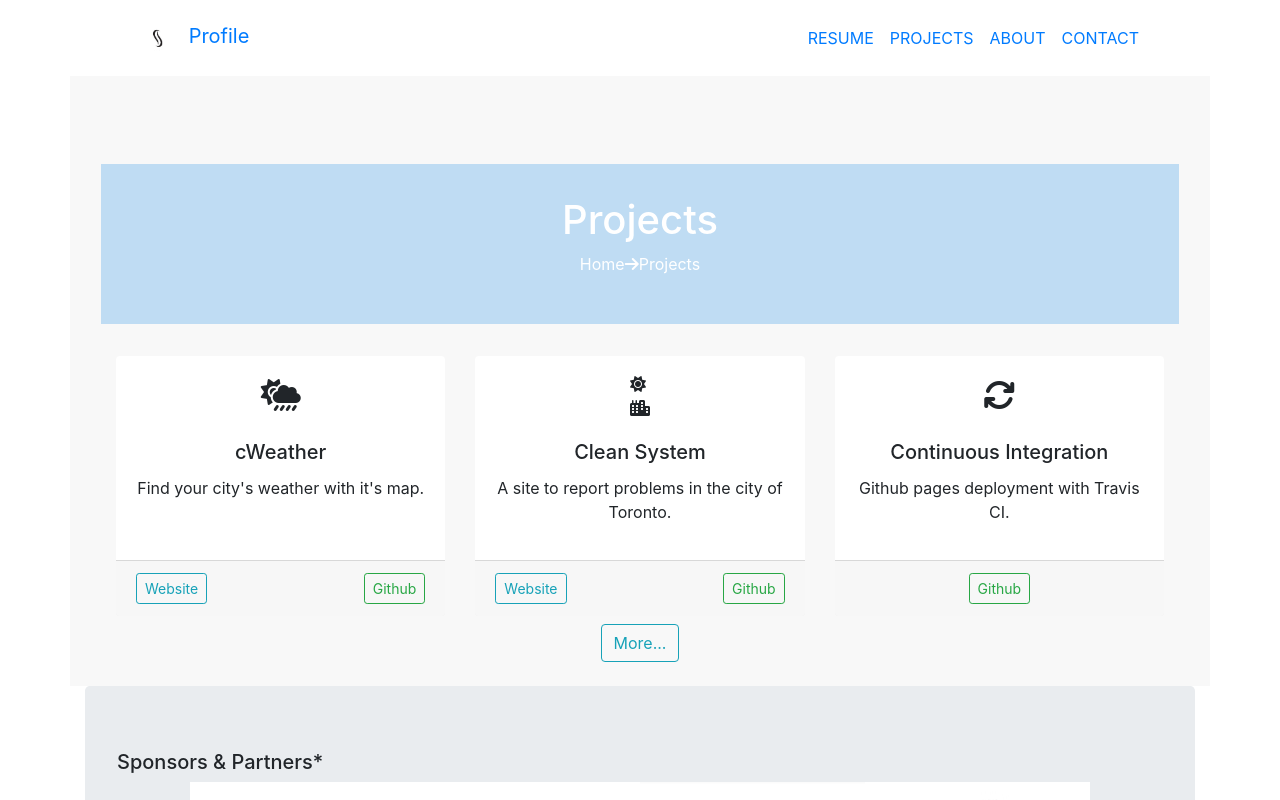
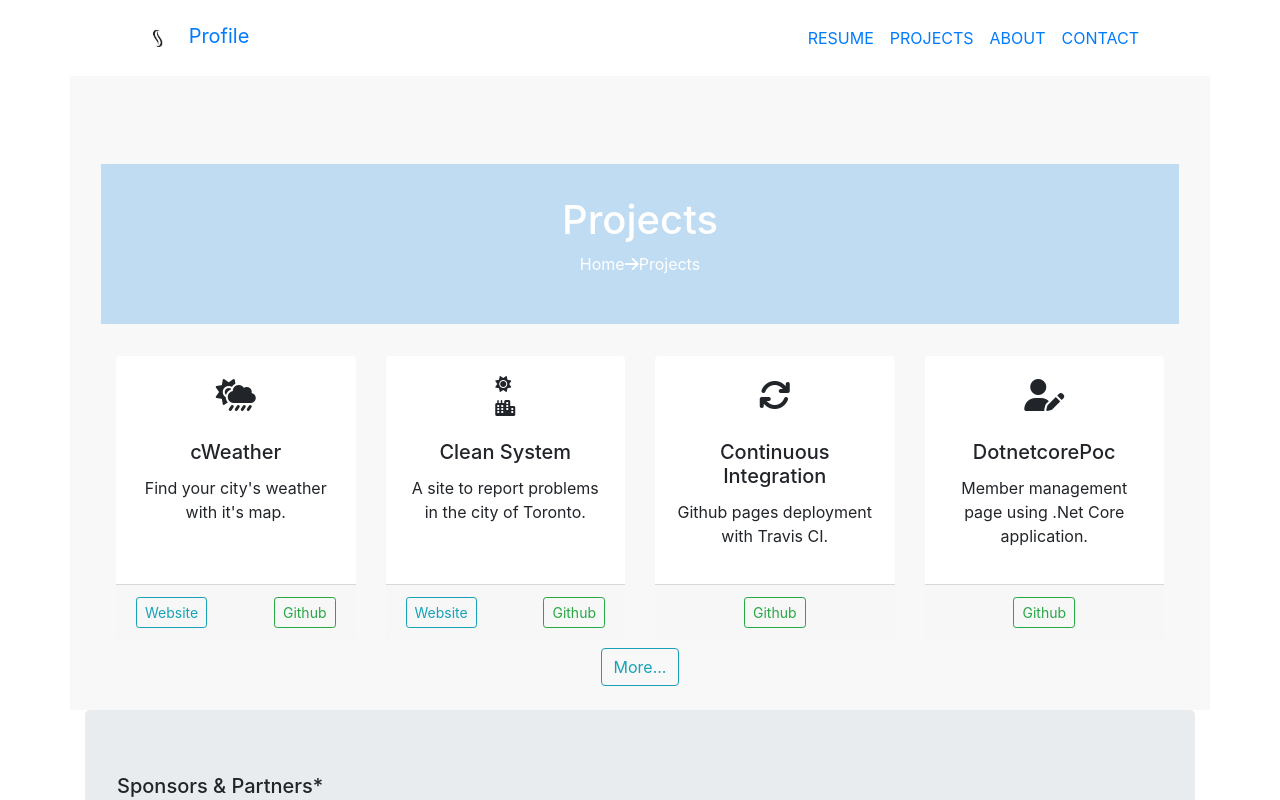
Before and after one commit to chimepalden/profile, an Angular app: page /chime/projects in a window 1280 px wide. Shown: the top 800 px of the page. Built offline with nearby package versions, Linux system fonts and the light colour scheme; what @agm/core would draw is missing.

Commit message:
added a project to the list.

```diff
--- a/src/app/projects/projects.component.html
+++ b/src/app/projects/projects.component.html
@@ -46,6 +46,18 @@
                     <a href="https://github.com/cpalden" target="_blank" class="btn btn-outline-success btn-sm">Github</a>
                 </div>
             </div>
+            <div class="card border-0">
+                <div class="mx-auto pt-3" style="font-size: 2rem;">
+                    <i class="fas fa-user-edit"></i>
+                </div>
+                <div class="card-body text-center">
+                    <h5 class="card-title">DotnetcorePoc</h5>
+                    <p>Member management page using .Net Core application.</p>
+                </div>
+                <div class="card-footer d-flex justify-content-center">
+                    <a href="https://github.com/chimepalden/DotnetcorePoc" target="_blank" class="btn btn-outline-success btn-sm">Github</a>
+                </div>
+            </div>
         </div>
         <div class="d-flex justify-content-center p-2">
             <a class="btn btn-outline-info" routerLink="#">More...</a>
```
